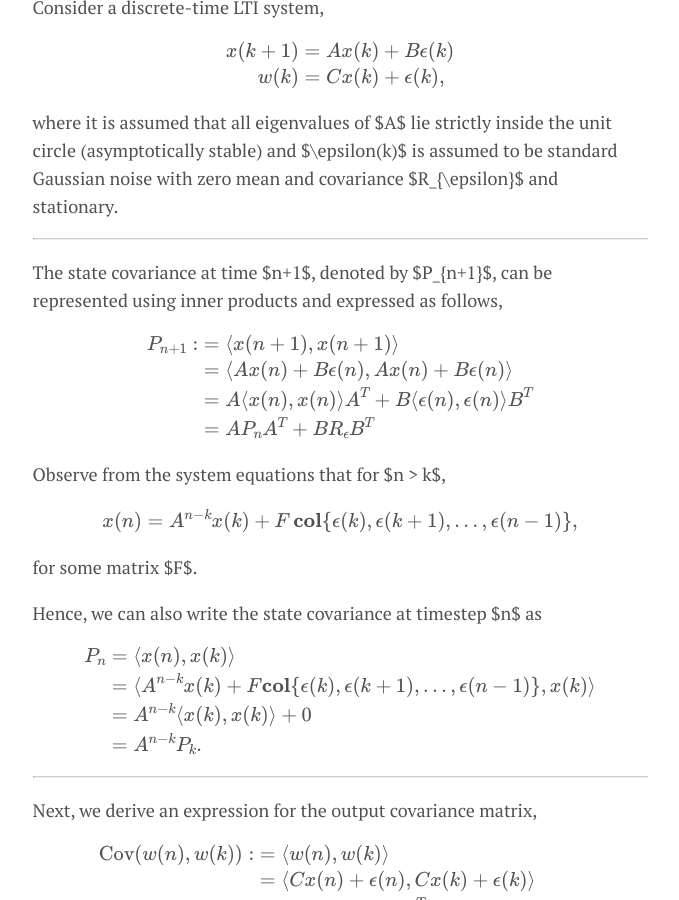
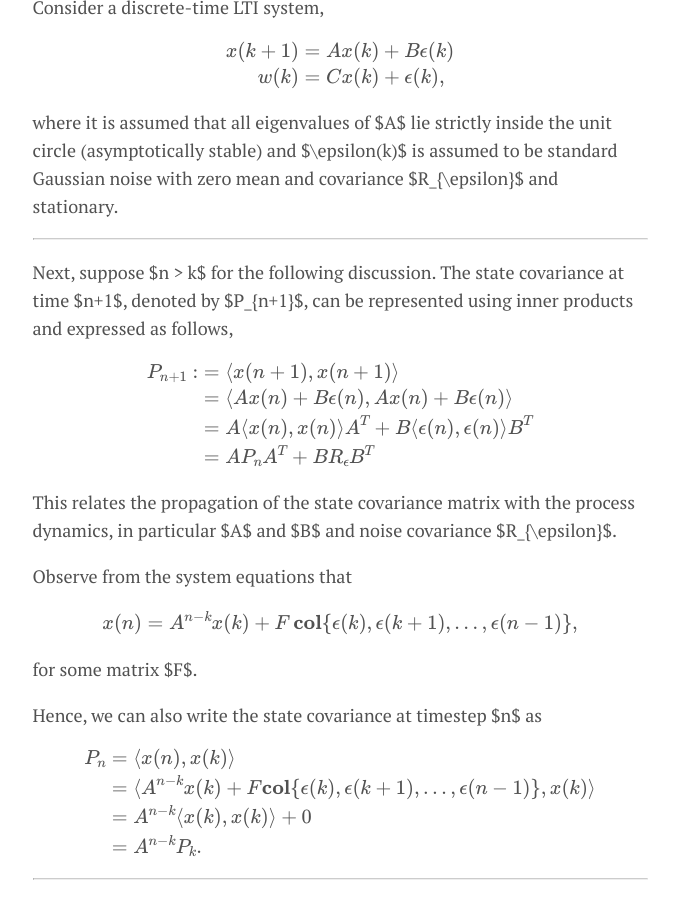
Before and after one commit to CheeGY/cheegy.github.io, a Jekyll site: the page built from _posts/2020-12-29-ModelingUncertainties.md, in a window 1280 px wide and 900 px high, scrolled down 786 px. Shown: the whole window, without its empty margins (300-979 px from the left). Built offline with Jekyll 4.4.1, drawn with Linux system fonts in a browser that asks for light colours; formulas are drawn with MathJax 3.

Commit message:
Update 2020-12-29-ModelingUncertainties.md

```diff
--- a/_posts/2020-12-29-ModelingUncertainties.md
+++ b/_posts/2020-12-29-ModelingUncertainties.md
@@ -23,7 +23,7 @@ where it is assumed that all eigenvalues of $A$ lie strictly inside the unit cir
 
 ---
 
-The state covariance at time $n+1$, denoted by $P_{n+1}$, can be represented using inner products and expressed as follows,
+Next, suppose $n > k$ for the following discussion. The state covariance at time $n+1$, denoted by $P_{n+1}$, can be represented using inner products and expressed as follows,
 
 $$
 \begin{aligned}
@@ -34,7 +34,9 @@ P_{n+1} :&= \langle x(n+1), x(n+1) \rangle\\
 \end{aligned}
 $$
 
-Observe from the system equations that for $n > k$,
+This relates the propagation of the state covariance matrix with the process dynamics, in particular $A$ and $B$ and noise covariance $R_{\epsilon}$.
+
+Observe from the system equations that
 
 $$
 x(n) = A^{n-k} x(k) + F\,\textbf{col}\{\epsilon(k), \epsilon(k+1),\dots,\epsilon(n-1)\},
```
